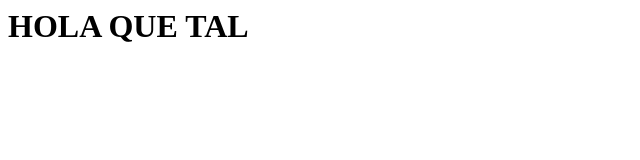
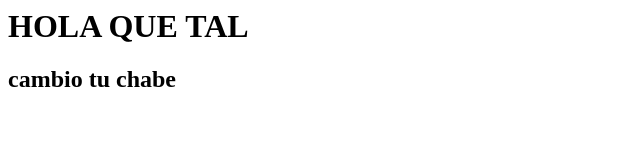
Before and after one commit to AlbertoHerreros/personalPage, a plain HTML site: page index.html in a window 1280 px wide. Shown: the whole page, without its empty margins (0-640 px from the left). Drawn offline with Linux system fonts and the light colour scheme.

Commit message:
Descripcion

```diff
--- a/index.html
+++ b/index.html
@@ -1 +1,2 @@
 <h1>HOLA QUE TAL</h1>
+<h2>cambio tu chabe</h2>
```
